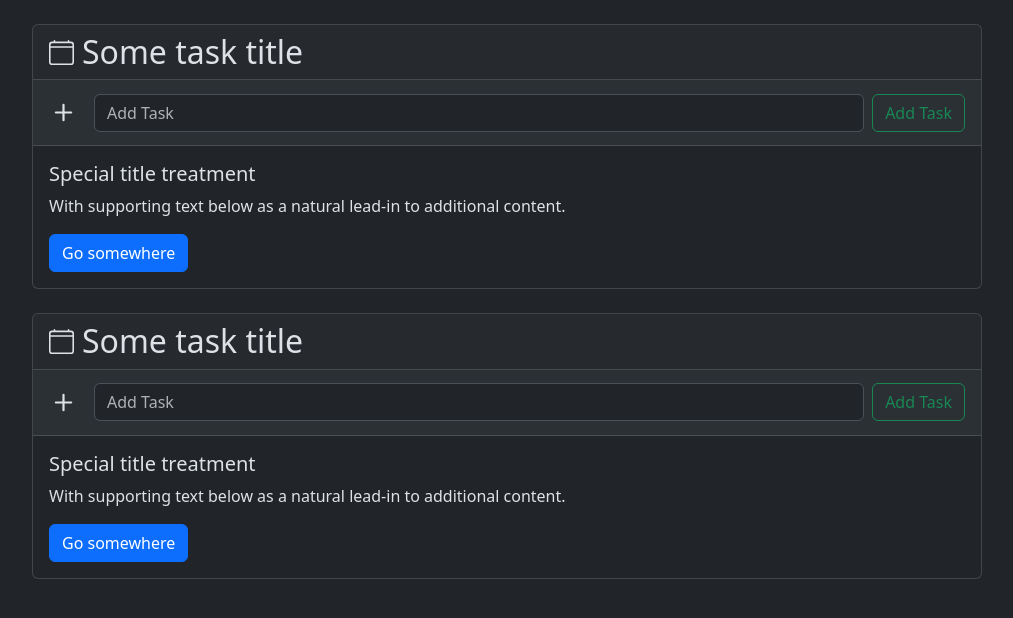
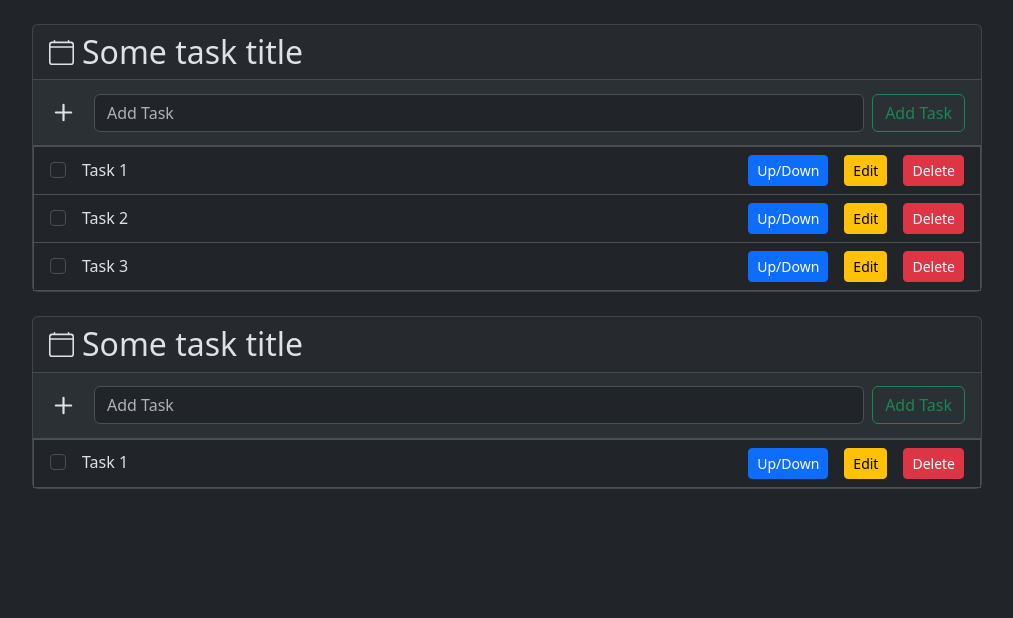
Before and after one commit to Anderli-dev/Test_RenovateHub, a Django app: page / in a window 1280 px wide. Shown: the top 618 px of the page, without its empty margins (133-1146 px from the left). Run offline with Django 5.2, Linux system fonts and the light colour scheme.

Commit message:
created cascade of tasks

```diff
--- a/task_manager/templates/home.html
+++ b/task_manager/templates/home.html
@@ -26,10 +26,50 @@
                     </div>
                 </nav>
 
-                <div class="card-body">
-                    <h5 class="card-title">Special title treatment</h5>
-                    <p class="card-text">With supporting text below as a natural lead-in to additional content.</p>
-                    <a href="#" class="btn btn-primary">Go somewhere</a>
+                <div >
+                    <ul class="list-group rounded-0">
+                        <li class="list-group-item d-flex align-items-center justify-content-between">
+                            <div class="form-check">
+                                <input class="form-check-input" type="checkbox" id="item1">
+                                <label class="form-check-label ms-2" for="item1">
+                                    Task 1
+                                </label>
+                                </div>
+                            <div class="d-flex gap-3">
+                                <button class="btn btn-sm btn-primary action-btn" data-action="edit" data-id="1">Up/Down</button>
+                                <button class="btn btn-sm btn-warning action-btn" data-action="archive" data-id="1">Edit</button>
+                                <button class="btn btn-sm btn-danger action-btn" data-action="delete" data-id="1">Delete</button>
+                            </div>
+                        </li>
+
+                        <li class="list-group-item d-flex align-items-center justify-content-between">
+                            <div class="form-check">
+                                <input class="form-check-input" type="checkbox" id="item1">
+                                <label class="form-check-label ms-2" for="item1">
+                                    Task 2
+                                </label>
+                                </div>
+                            <div class="d-flex gap-3">
+                                <button class="btn btn-sm btn-primary action-btn" data-action="edit" data-id="1">Up/Down</button>
+                                <button class="btn btn-sm btn-warning action-btn" data-action="archive" data-id="1">Edit</button>
+                                <button class="btn btn-sm btn-danger action-btn" data-action="delete" data-id="1">Delete</button>
+                            </div>
+                        </li>
+
+                        <li class="list-group-item d-flex align-items-center justify-content-between">
+                            <div class="form-check">
+                                <input class="form-check-input" type="checkbox" id="item1">
+                                <label class="form-check-label ms-2" for="item1">
+                                    Task 3
+                                </label>
+                                </div>
+                            <div class="d-flex gap-3">
+                                <button class="btn btn-sm btn-primary action-btn" data-action="edit" data-id="1">Up/Down</button>
+                                <button class="btn btn-sm btn-warning action-btn" data-action="archive" data-id="1">Edit</button>
+                                <button class="btn btn-sm btn-danger action-btn" data-action="delete" data-id="1">Delete</button>
+                            </div>
+                        </li>
+                    </ul>
                 </div>
 
             </div>
@@ -58,11 +98,25 @@
                     </div>
                 </nav>
 
-                <div class="card-body">
-                    <h5 class="card-title">Special title treatment</h5>
-                    <p class="card-text">With supporting text below as a natural lead-in to additional content.</p>
-                    <a href="#" class="btn btn-primary">Go somewhere</a>
+                <div >
+                    <ul class="list-group rounded-0">
+                        <li class="list-group-item d-flex align-items-center justify-content-between">
+                            <div class="form-check">
+                                <input class="form-check-input" type="checkbox" id="item1">
+                                <label class="form-check-label ms-2" for="item1">
+                                    Task 1
+                                </label>
+                                </div>
+                            <div class="d-flex gap-3">
+                                <button class="btn btn-sm btn-primary action-btn" data-action="edit" data-id="1">Up/Down</button>
+                                <button class="btn btn-sm btn-warning action-btn" data-action="archive" data-id="1">Edit</button>
+                                <button class="btn btn-sm btn-danger action-btn" data-action="delete" data-id="1">Delete</button>
+                            </div>
+                        </li>
+                    </ul>
                 </div>
+
+            </div>
 
             </div>
         </div>
```
